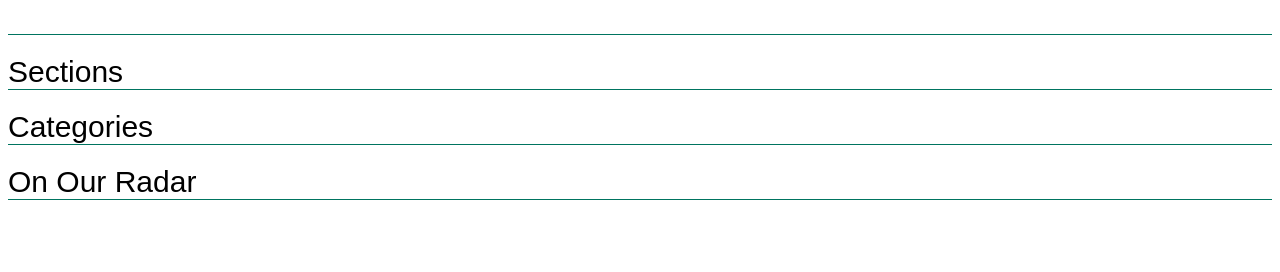
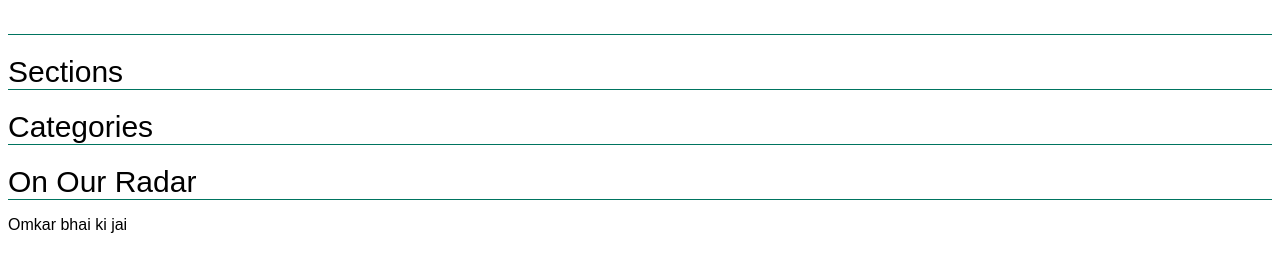
Before and after one commit to RajatMujawar123/large-house, a plain HTML site: page discover.html in a window 1280 px wide. Shown: the part 68-340 px from the top of the page. Drawn offline with Linux system fonts and the light colour scheme.

Commit message:
day5 try

```diff
--- a/discover.html
+++ b/discover.html
@@ -150,7 +150,7 @@
 
     </div>
 
-
+<p>Omkar bhai ki jai</p>
 
 </body>
 </html>
```
